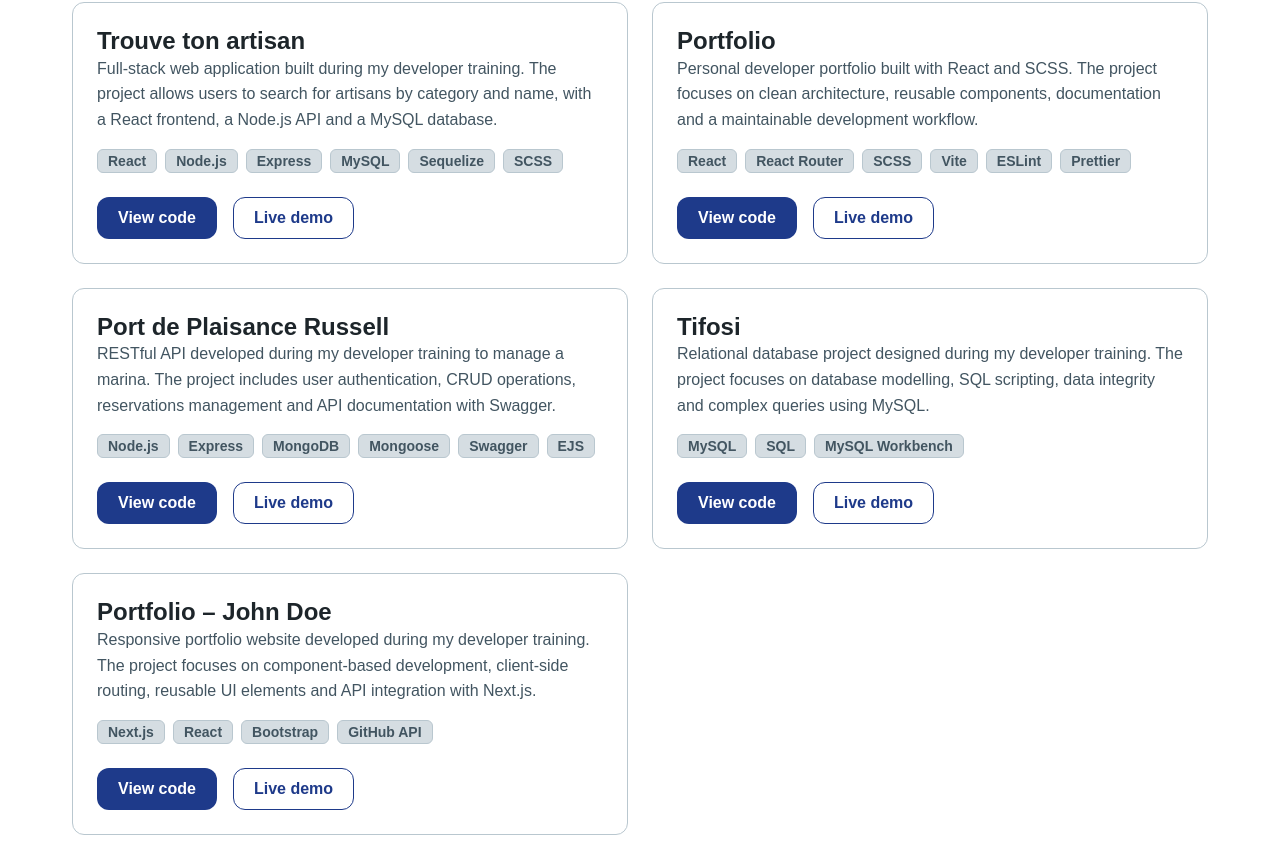
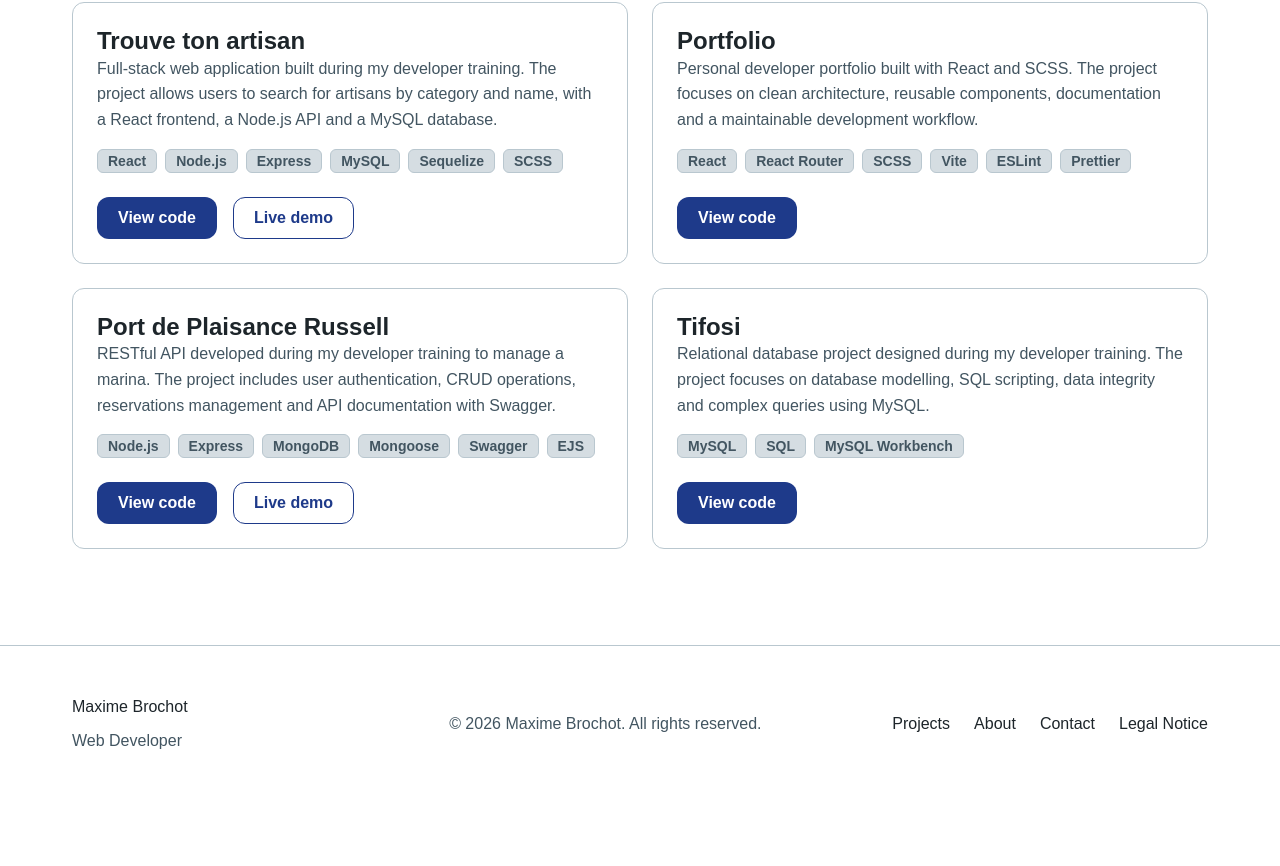
Before and after one commit to BrochotMaxime/portfolio, a React (Vite) app: page /projects in a window 1280 px wide. Shown: the part 314-1180 px from the top of the page. After the commit the page ends 1115 px from the top, so only its background shows below. Built offline with nearby package versions, Linux system fonts and the light colour scheme.

Commit message:
feat: publish portfolio projects

```diff
--- a/src/components/projects/ProjectCard.jsx
+++ b/src/components/projects/ProjectCard.jsx
@@ -16,9 +16,25 @@ function ProjectCard({ title, description, technologies, codeUrl, demoUrl }) {
       </div>
 
       <div className="project-card__actions">
-        <Button href={codeUrl}>View code</Button>
+        {codeUrl && (
+          <Button
+            href={codeUrl}
+            target="_blank"
+            rel="noopener noreferrer"
+          >
+            View code
+          </Button>
+        )}
 
-        <Button href={demoUrl} variant="secondary">Live demo</Button>
+        {demoUrl && (
+          <Button href={demoUrl}
+            variant="secondary"
+            target="_blank"
+            rel="noopener noreferrer"
+          >
+            Live demo
+          </Button>
+        )}
       </div>
     </Card>
   );
--- a/src/data/projects.js
+++ b/src/data/projects.js
@@ -6,8 +6,8 @@ export const projects = [
     description:
       "Full-stack web application built during my developer training. The project allows users to search for artisans by category and name, with a React frontend, a Node.js API and a MySQL database.",
     technologies: ["React", "Node.js", "Express", "MySQL", "Sequelize", "SCSS"],
-    codeUrl: "",
-    demoUrl: "",
+    codeUrl: "https://github.com/BrochotMaxime/brochot-maxime-devoir-site-trouve-ton-artisan",
+    demoUrl: "https://brochot-maxime-devoir-site-trouve-ton-tmpa.onrender.com/",
     featured: true,
   },
   {
@@ -17,7 +17,7 @@ export const projects = [
     description:
       "Personal developer portfolio built with React and SCSS. The project focuses on clean architecture, reusable components, documentation and a maintainable development workflow.",
     technologies: ["React", "React Router", "SCSS", "Vite", "ESLint", "Prettier"],
-    codeUrl: "",
+    codeUrl: "https://github.com/BrochotMaxime/portfolio",
     demoUrl: "",
     featured: true,
   },
@@ -28,8 +28,8 @@ export const projects = [
     description:
       "RESTful API developed during my developer training to manage a marina. The project includes user authentication, CRUD operations, reservations management and API documentation with Swagger.",
     technologies: ["Node.js", "Express", "MongoDB", "Mongoose", "Swagger", "EJS"],
-    codeUrl: "",
-    demoUrl: "",
+    codeUrl: "https://github.com/BrochotMaxime/brochot-maxime-devoir-api-port-russel",
+    demoUrl: "https://brochot-maxime-devoir-api-port-russel.onrender.com/",
     featured: false,
   },
   {
@@ -39,18 +39,7 @@ export const projects = [
     description:
       "Relational database project designed during my developer training. The project focuses on database modelling, SQL scripting, data integrity and complex queries using MySQL.",
     technologies: ["MySQL", "SQL", "MySQL Workbench"],
-    codeUrl: "",
-    demoUrl: "",
-    featured: false,
-  },
-  {
-    id: 5,
-    slug: "portfolio-john-doe",
-    title: "Portfolio – John Doe",
-    description:
-      "Responsive portfolio website developed during my developer training. The project focuses on component-based development, client-side routing, reusable UI elements and API integration with Next.js.",
-    technologies: ["Next.js", "React", "Bootstrap", "GitHub API"],
-    codeUrl: "",
+    codeUrl: "https://github.com/BrochotMaxime/brochot-maxime-devoir-base-de-donnees-tifosi",
     demoUrl: "",
     featured: false,
   }
```
